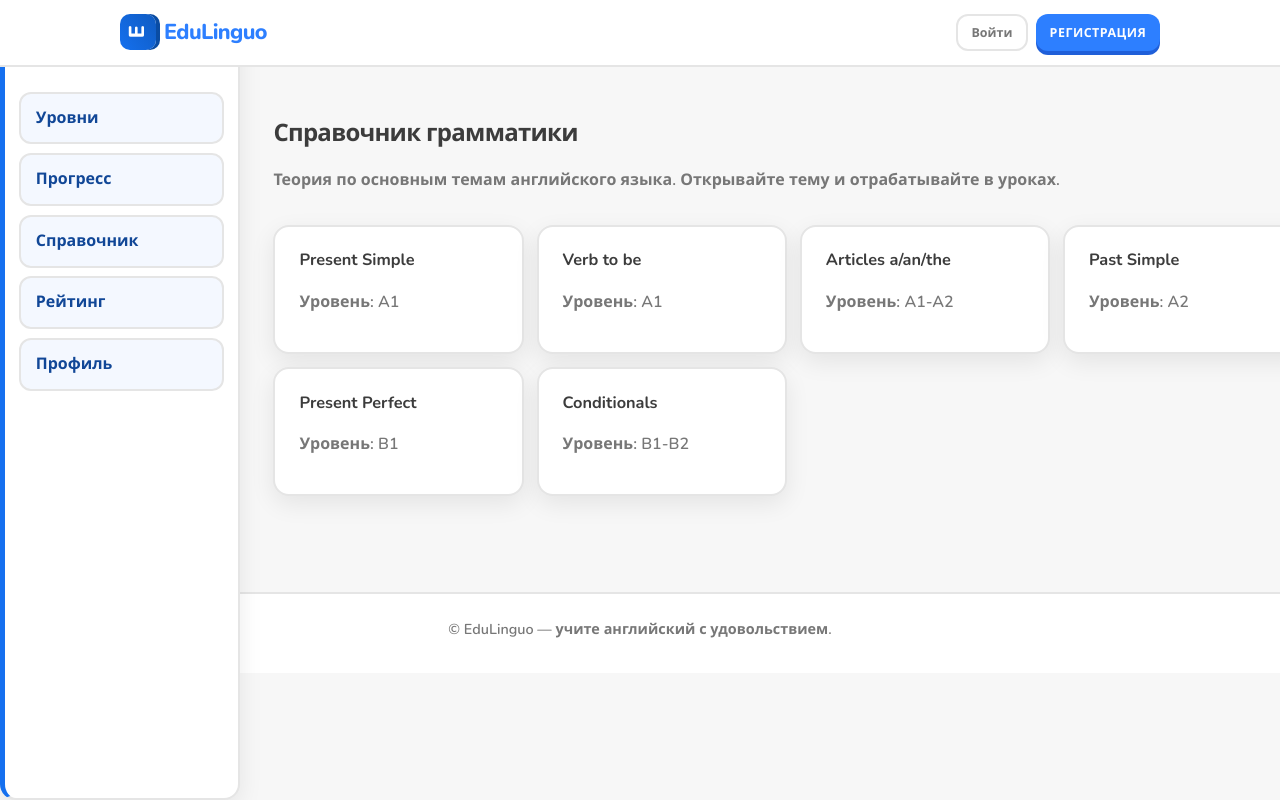
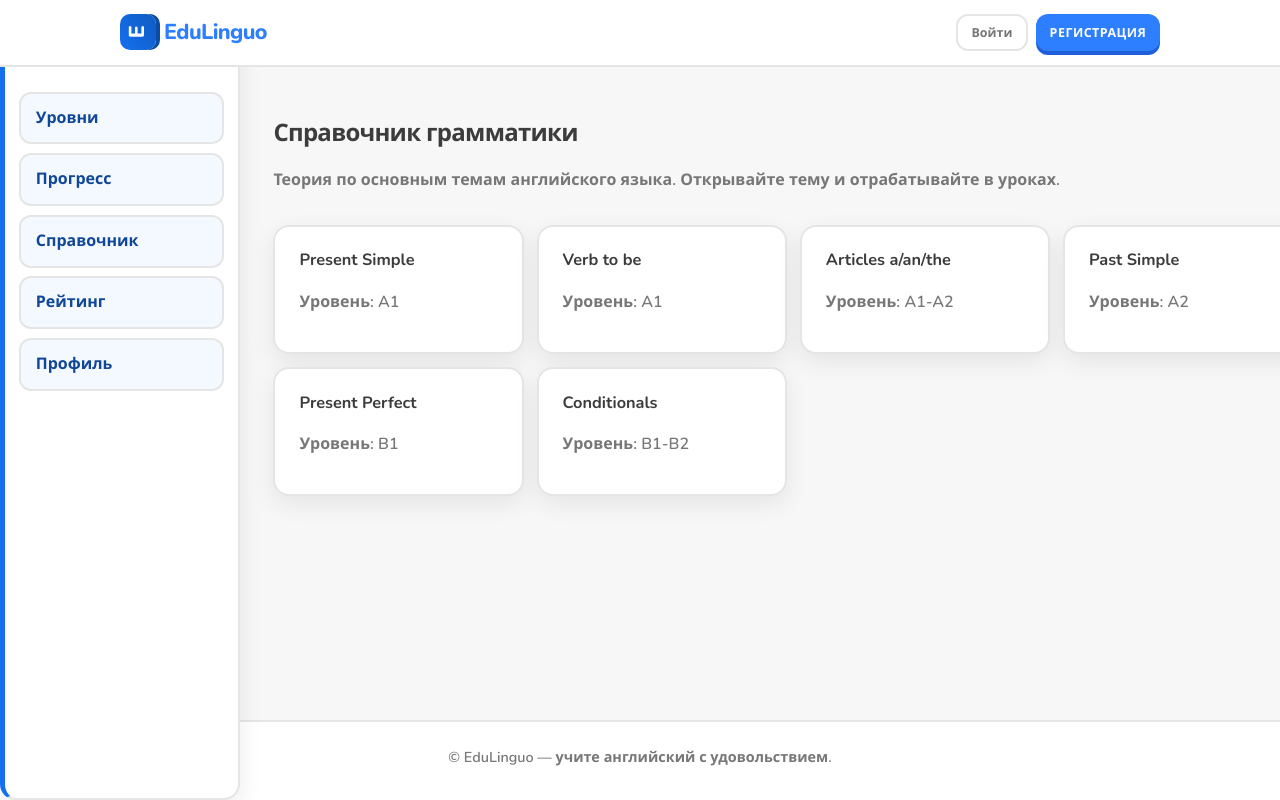
Before and after one commit to azy-llo/EduLinguo, a Flask app: page /guide in a window 1280 px wide. Run offline with Flask 3, Linux system fonts and the light colour scheme.

Commit message:
Add files via upload

```diff
--- a/static/css/style.css
+++ b/static/css/style.css
@@ -36,6 +36,8 @@ body {
   background: var(--bg-soft);
   color: var(--text);
   line-height: 1.55;
+  display: flex;
+  flex-direction: column;
 }
 
 a {
@@ -834,7 +836,7 @@ a:hover {
 
 /* Footer */
 .main {
-  min-height: 52vh;
+  flex: 1;
 }
 
 .site-footer {
```
